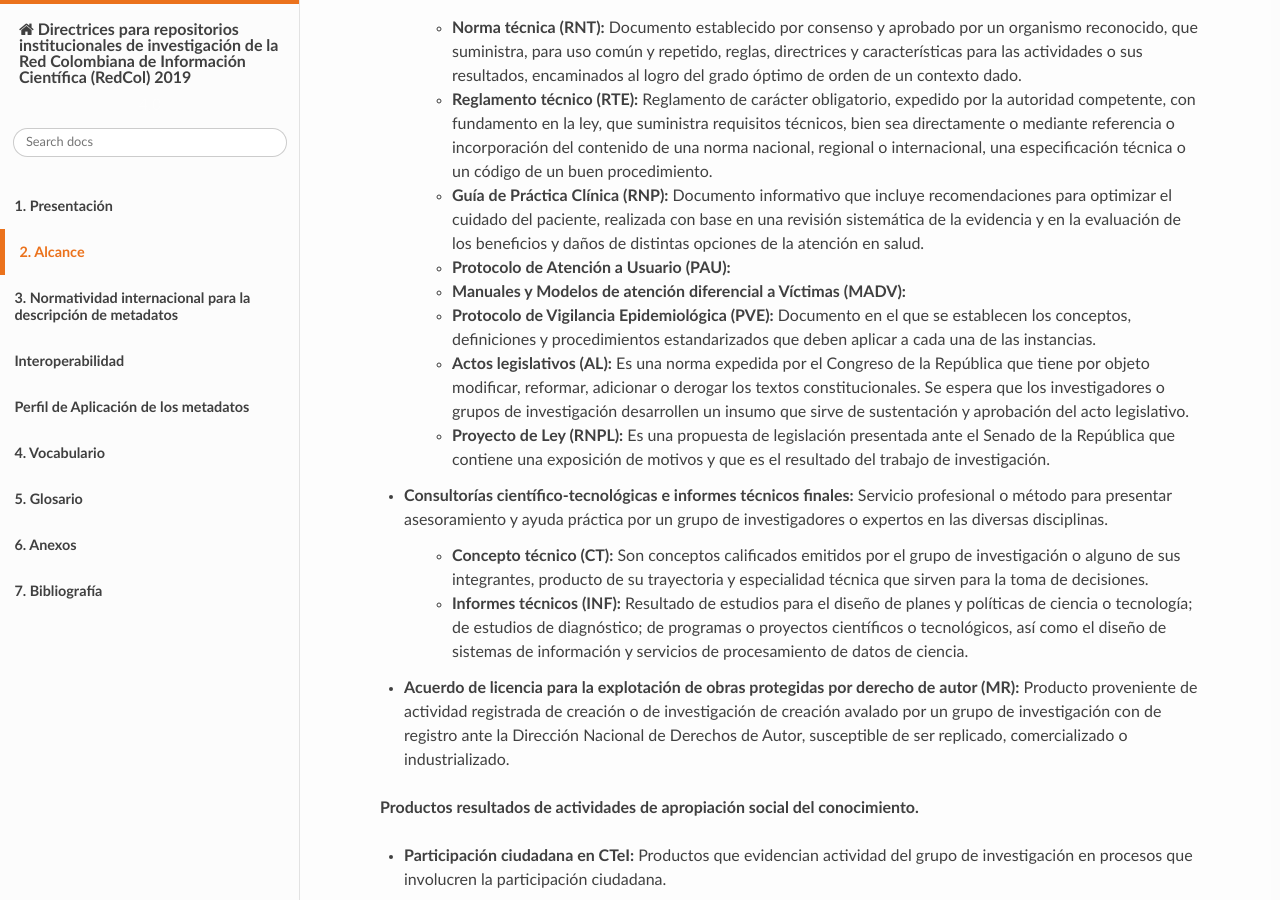
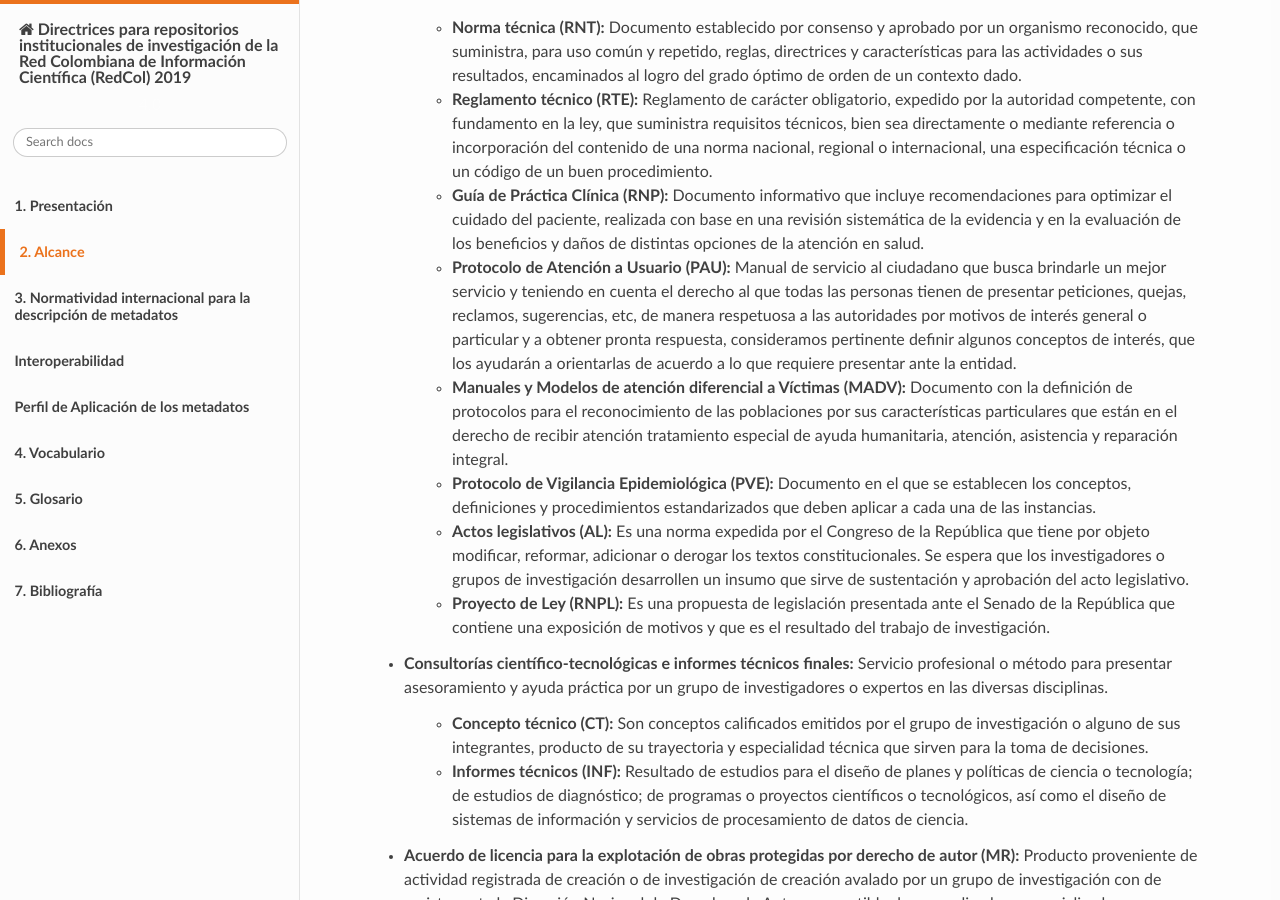
Before and after one commit to rcic/openaire4, a Sphinx documentation site: the page built from docs/use_of_oai_pmh.rst, in a window 1280 px wide and 900 px high, scrolled down 3098 px. Built offline with Sphinx 7.4.7 and the Read the Docs theme 2.0.0, drawn with Linux system fonts in a browser that asks for light colours; some web fonts are replaced; a script that is not in the unit is left out.

Commit message:
actualizacion

```diff
--- a/docs/use_of_oai_pmh.rst
+++ b/docs/use_of_oai_pmh.rst
@@ -90,9 +90,9 @@ Los productos de investigación reconocidos en cada tipo según el modelo de med
 
 	- **Guía de Práctica Clínica  (RNP):** Documento informativo que incluye recomendaciones para optimizar el cuidado del paciente, realizada con base en una revisión sistemática de la evidencia y en la evaluación de los beneficios y daños de distintas opciones de la atención en salud.
 
-	- **Protocolo de Atención a Usuario (PAU):**
+	- **Protocolo de Atención a Usuario (PAU):** Manual de servicio al ciudadano que busca brindarle un mejor servicio y teniendo en cuenta el derecho al que todas las personas tienen de presentar peticiones, quejas, reclamos, sugerencias, etc, de manera respetuosa a las autoridades por motivos de interés general o particular y a obtener pronta respuesta, consideramos pertinente definir algunos conceptos de interés, que los ayudarán a orientarlas de acuerdo a lo que requiere presentar ante la entidad.
 
-	- **Manuales y Modelos de atención diferencial a Víctimas (MADV):**
+	- **Manuales y Modelos de atención diferencial a Víctimas (MADV):** Documento con la definición de protocolos para el reconocimiento de las poblaciones por sus características particulares que están en el derecho de recibir atención tratamiento especial de ayuda humanitaria, atención, asistencia y reparación integral.
 
 	- **Protocolo de Vigilancia Epidemiológica (PVE):** Documento en el que se establecen los conceptos, definiciones y procedimientos estandarizados que deben aplicar a cada una de las instancias.
 
```
